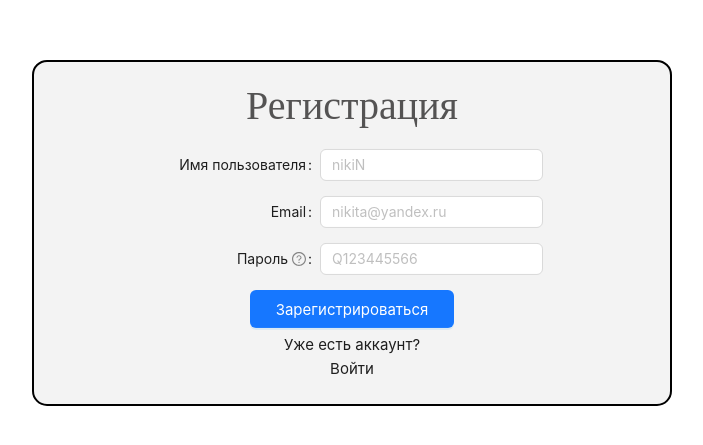
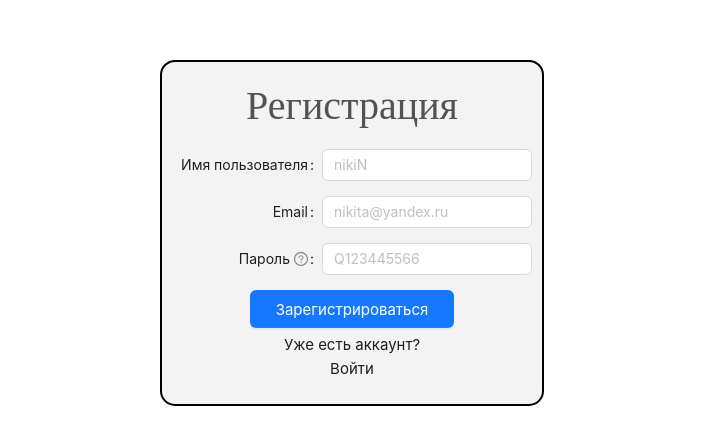
Before and after one commit to nnesteruk/myYoutubeSPA, a React (Vite) app: page /youtubeSpa/registration in a window 1280 px wide. Shown: the part 167-612 px from the top of the page, without its empty margins (288-991 px from the left). Built offline with nearby package versions, Linux system fonts and the light colour scheme; no server answers.

Commit message:
fix registration css

```diff
--- a/src/css/style.css
+++ b/src/css/style.css
@@ -121,7 +121,7 @@ body {
 }
 
 .registration {
-  width: 50%;
+  width: 30%;
   padding-top: 20px;
   background-color: #f3f3f3;
   border: 2px solid black;
--- a/src/scss/Auth/_registration.scss
+++ b/src/scss/Auth/_registration.scss
@@ -1,5 +1,5 @@
 .registration {
-  width: 50%;
+  width: 30%;
   padding-top: 20px;
   background-color: #f3f3f3;
   border: 2px solid black;
```
